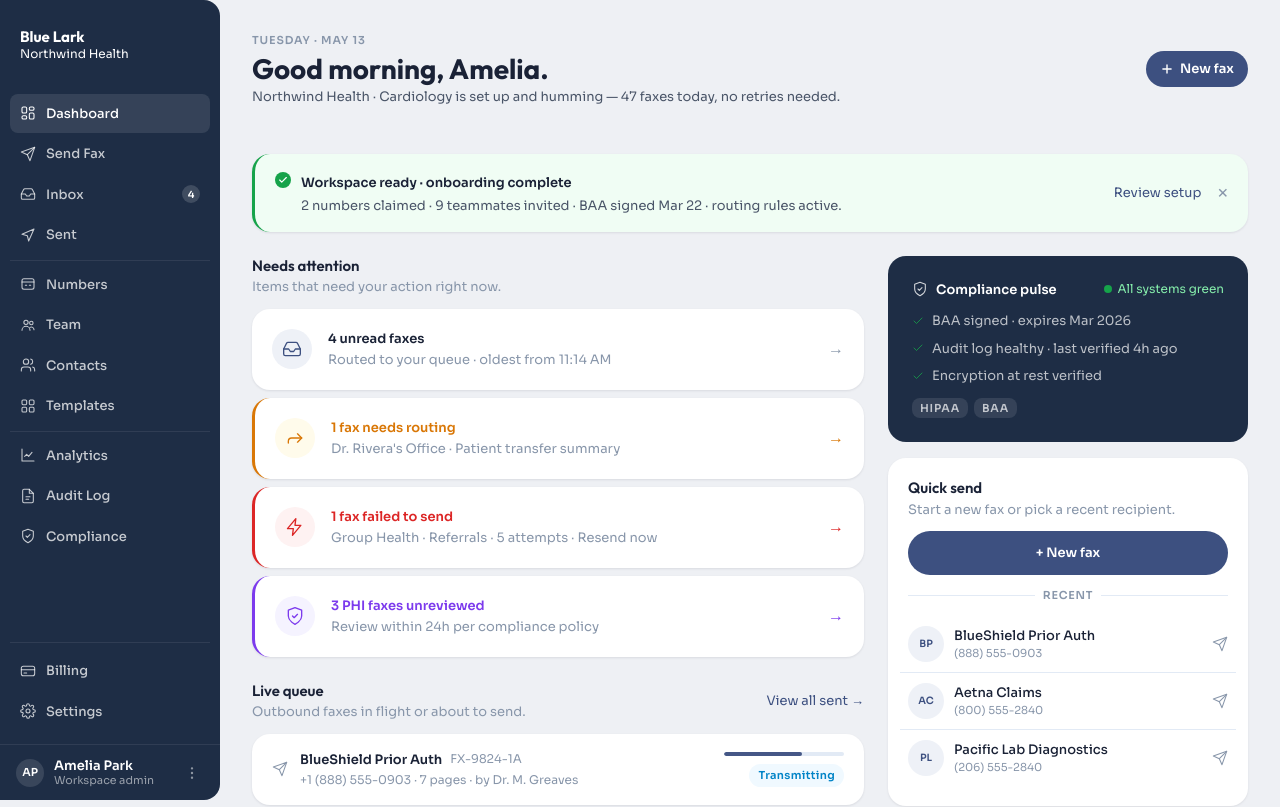
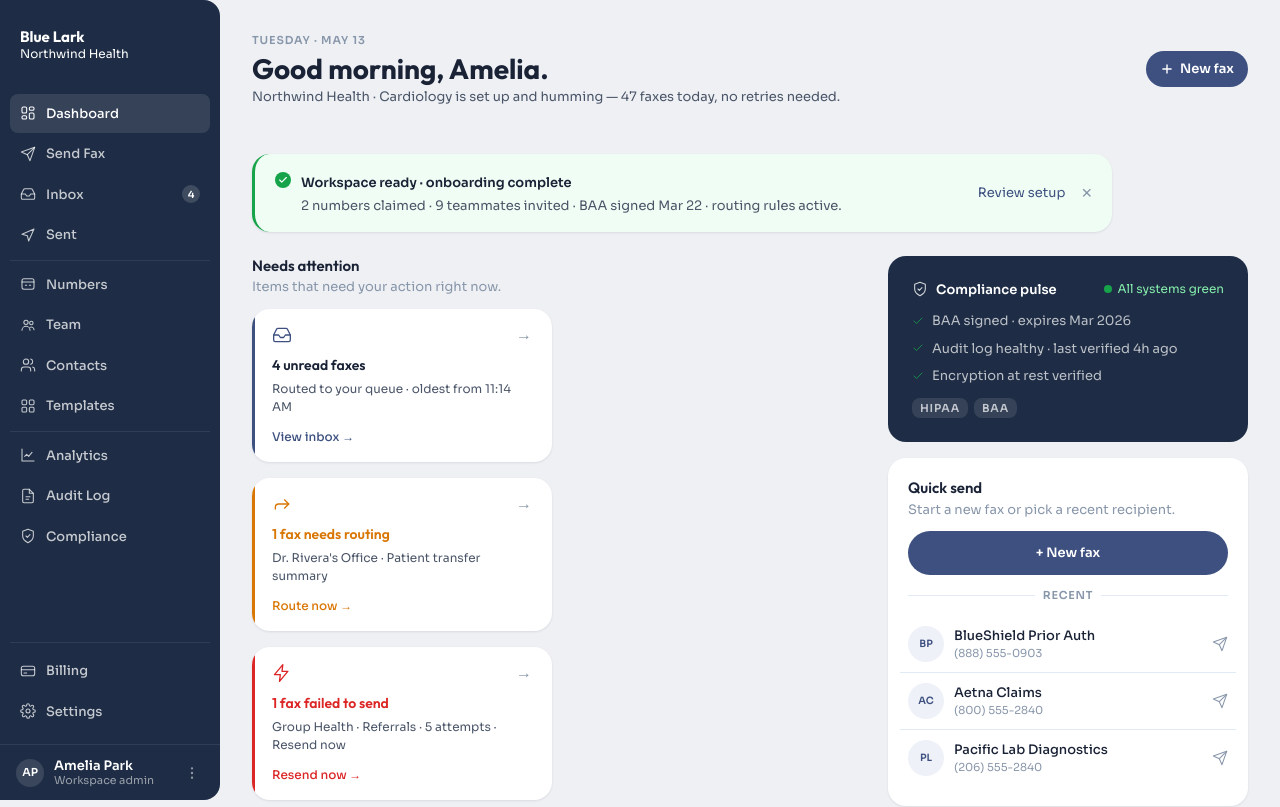
Before and after one commit to kschulze3142/design-prototype, a Next.js app: page /app/dashboard in a window 1280 px wide. Shown: the top 807 px of the page. Built offline with nearby package versions, Linux system fonts and the light colour scheme.

Commit message:
fix: dashboard — cap banner 860px, needs attention as card grid

```diff
--- a/app/app/dashboard/page.tsx
+++ b/app/app/dashboard/page.tsx
@@ -10,14 +10,12 @@ import { I } from '@/components/app/icons';
 
 interface AttentionItem {
   icon: React.ReactNode;
-  iconBg: string;
-  iconColor: string;
+  accentColor: string;
   title: string;
   titleColor: string;
   sub: string;
-  arrowColor: string;
+  actionText: string;
   href: string;
-  borderColor?: string;
 }
 
 interface QueueItem {
@@ -115,34 +113,62 @@ function IconCircle({ bg, color, children }: { bg: string; color: string; childr
 function AttentionCard({ item }: { item: AttentionItem }) {
   const [hovered, setHovered] = useState(false);
   return (
-    <Link href={item.href} style={{ textDecoration: 'none', display: 'block', marginBottom: 8 }}>
+    <Link href={item.href} style={{ textDecoration: 'none', display: 'block' }}>
       <div
         onMouseEnter={() => setHovered(true)}
         onMouseLeave={() => setHovered(false)}
-        onMouseDown={e => { (e.currentTarget as HTMLDivElement).style.transform = 'translateY(0)'; }}
-        onMouseUp={e => { (e.currentTarget as HTMLDivElement).style.transform = 'translateY(-1px)'; }}
         style={{
-          background: hovered ? 'var(--color-primary-subtle)' : 'var(--color-surface)',
-          ...(item.borderColor ? { borderLeft: `3px solid ${item.borderColor}` } : {}),
+          background: 'var(--color-surface)',
           borderRadius: 'var(--radius-lg)',
-          boxShadow: hovered ? 'var(--shadow-card)' : 'var(--shadow-card)',
-          transform: hovered ? 'translateY(-1px)' : 'translateY(0)',
-          transition: 'all var(--duration-fast) var(--ease-out)',
-          padding: 20,
-          display: 'flex',
-          alignItems: 'center',
-          gap: 16,
+          boxShadow: hovered ? 'var(--shadow-panel)' : 'var(--shadow-card)',
+          padding: '16px 20px',
           cursor: 'pointer',
+          transition: 'transform var(--duration-base) var(--ease-out), box-shadow var(--duration-base) var(--ease-out)',
+          position: 'relative',
+          overflow: 'hidden',
+          transform: hovered ? 'translateY(-2px)' : 'translateY(0)',
         }}
       >
-        <IconCircle bg={item.iconBg} color={item.iconColor}>
-          {item.icon}
-        </IconCircle>
-        <div style={{ flex: 1, minWidth: 0 }}>
-          <div className="text-body-strong" style={{ color: item.titleColor }}>{item.title}</div>
-          <div className="text-body" style={{ color: 'var(--color-text-tertiary)', marginTop: 2 }}>{item.sub}</div>
+        <div style={{
+          position: 'absolute',
+          left: 0,
+          top: 0,
+          bottom: 0,
+          width: 3,
+          background: item.accentColor,
+        }} />
+        <div style={{ display: 'flex', alignItems: 'center', justifyContent: 'space-between' }}>
+          <span style={{ color: item.accentColor, display: 'flex', alignItems: 'center' }}>
+            {item.icon}
+          </span>
+          <span style={{ color: 'var(--color-text-tertiary)', fontSize: 16, lineHeight: 1 }}>→</span>
         </div>
-        <span style={{ color: item.arrowColor, fontSize: 16, lineHeight: 1, flexShrink: 0 }}>→</span>
+        <div style={{
+          fontFamily: 'var(--font-heading)',
+          fontWeight: 600,
+          fontSize: 14,
+          color: item.titleColor,
+          marginTop: 10,
+        }}>
+          {item.title}
+        </div>
+        <div style={{
+          fontFamily: 'var(--font-body)',
+          fontSize: 12,
+          color: 'var(--color-text-secondary)',
+          marginTop: 4,
+        }}>
+          {item.sub}
+        </div>
+        <div style={{
+          fontFamily: 'var(--font-body)',
+          fontSize: 12,
+          fontWeight: 500,
+          color: item.accentColor,
+          marginTop: 12,
+        }}>
+          {item.actionText}
+        </div>
       </div>
     </Link>
   );
@@ -253,46 +279,39 @@ export default function DashboardPage() {
   const attentionItems: AttentionItem[] = [
     {
       icon: <I.Inbox size={20} />,
-      iconBg: 'var(--color-primary-subtle)',
-      iconColor: 'var(--color-primary)',
+      accentColor: 'var(--color-primary)',
       title: '4 unread faxes',
       titleColor: 'var(--color-text-primary)',
       sub: 'Routed to your queue · oldest from 11:14 AM',
-      arrowColor: 'var(--color-text-tertiary)',
+      actionText: 'View inbox →',
       href: '/app/inbox?number=all&filter=unread',
     },
     {
       icon: <I.Forward size={20} />,
-      iconBg: 'var(--color-review-bg)',
-      iconColor: 'var(--color-review)',
+      accentColor: 'var(--color-review)',
       title: '1 fax needs routing',
       titleColor: 'var(--color-review)',
       sub: "Dr. Rivera's Office · Patient transfer summary",
-      arrowColor: 'var(--color-review)',
+      actionText: 'Route now →',
       href: '/app/inbox?number=all&filter=needs-routing',
-      borderColor: 'var(--color-review)',
     },
     {
       icon: <I.Zap size={20} />,
-      iconBg: 'var(--color-failed-bg)',
-      iconColor: 'var(--color-failed)',
+      accentColor: 'var(--color-failed)',
       title: '1 fax failed to send',
       titleColor: 'var(--color-failed)',
       sub: 'Group Health · Referrals · 5 attempts · Resend now',
-      arrowColor: 'var(--color-failed)',
+      actionText: 'Resend now →',
       href: '/app/sent?filter=failed',
-      borderColor: 'var(--color-failed)',
     },
     {
       icon: <I.Shield size={20} />,
-      iconBg: 'var(--color-phi-bg)',
-      iconColor: 'var(--color-phi)',
+      accentColor: 'var(--color-phi)',
       title: '3 PHI faxes unreviewed',
       titleColor: 'var(--color-phi)',
       sub: 'Review within 24h per compliance policy',
-      arrowColor: 'var(--color-phi)',
+      actionText: 'Review →',
       href: '/app/inbox?number=all&filter=phi',
-      borderColor: 'var(--color-phi)',
     },
   ];
 
@@ -361,6 +380,7 @@ export default function DashboardPage() {
           boxShadow: 'var(--shadow-card)',
           padding: '16px 20px',
           marginBottom: 24,
+          maxWidth: '860px',
           display: 'flex',
           alignItems: 'center',
           justifyContent: 'space-between',
@@ -438,9 +458,16 @@ export default function DashboardPage() {
                 Items that need your action right now.
               </div>
             </div>
-            {attentionItems.map((item, i) => (
-              <AttentionCard key={i} item={item} />
-            ))}
+            <div style={{
+              display: 'grid',
+              gridTemplateColumns: 'repeat(auto-fill, minmax(300px, 300px))',
+              gap: '16px',
+              marginTop: '12px',
+            }}>
+              {attentionItems.map((item, i) => (
+                <AttentionCard key={i} item={item} />
+              ))}
+            </div>
           </div>
 
           {/* Section 2 — Live Queue */}
```
